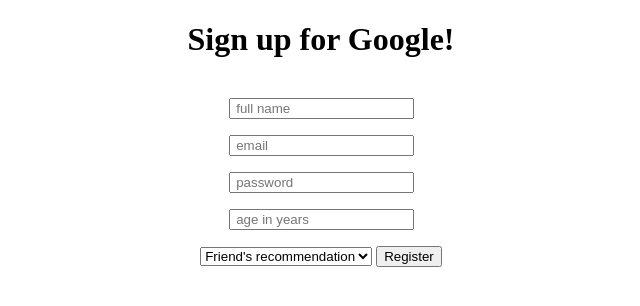
After one commit to VadidEisrra/100daysofWeb, a Flask app: page /register in a window 1280 px wide. The commit adds this page. Shown: the top 306 px of the page, without its empty margins (319-959 px from the left). Run offline with Flask 2, Linux system fonts and the light colour scheme.

Commit message:
Working register page

```diff
--- a/2-html5/program/routes.py
+++ b/2-html5/program/routes.py
@@ -5,3 +5,7 @@ from flask import render_template
 @app.route('/index')
 def index():
     return render_template('index.html')
+
+@app.route('/register')
+def register():
+    return render_template('register.html')
--- /dev/null
+++ b/2-html5/program/templates/register.html
@@ -0,0 +1,31 @@
+<!DOCTYPE html>
+<html lang="en">
+<head>
+  <title>Sign up for Google!</title>
+</head>
+<body>
+  <div>
+    <center>
+      <h1>Sign up for Google!</h1>
+      <br>
+      <form action"" method="post">
+        <input type="text" name="full_name" required placeholder=" full name">
+        <p></p>
+        <input type="email" name="email" required placeholder=" email">
+        <p></p>
+        <input type="password" name="password" required placeholder=" password">
+        <p></p>
+        <input type="number" name="age" required placeholder=" age in years">
+        <p></p>
+        <select name="heard_of" required>
+          <option value="" selected>Please select an option</option>
+          <option value="podcast" selected>Podcast</option>
+          <option value="search" selected>Search engine</option>
+          <option value="friend" selected>Friend's recommendation</option>
+        </select>
+        <button type="submit">Register</button>
+      </form>
+    </center>
+  </div>
+</body>
+</html>
```
Also changed, not shown: 2-html5/program/templates/index.html (+9 -0 lines).
